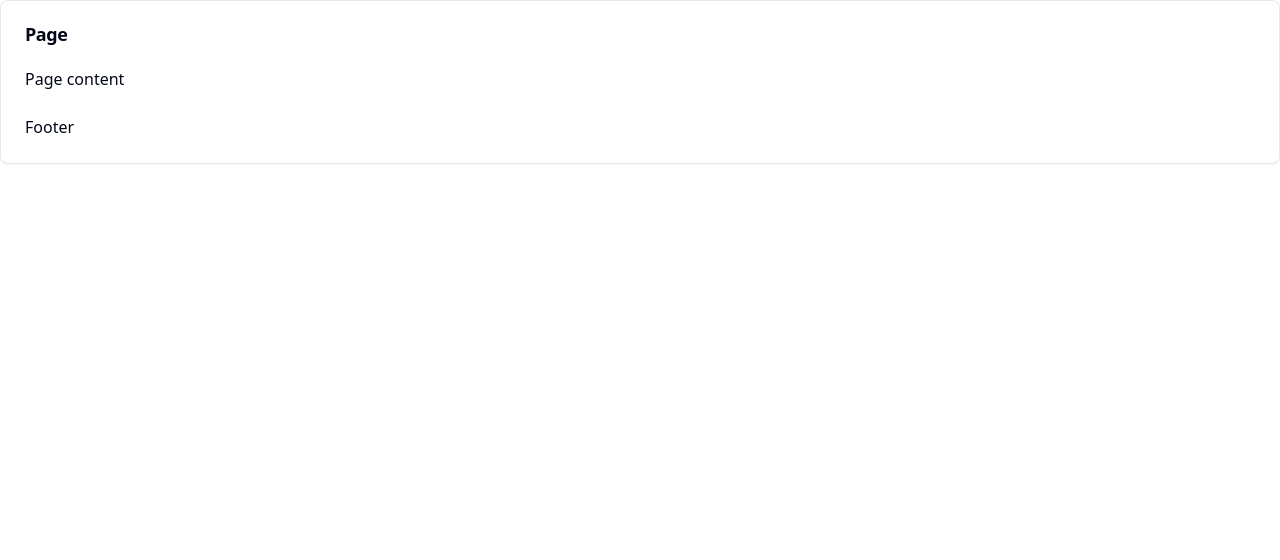
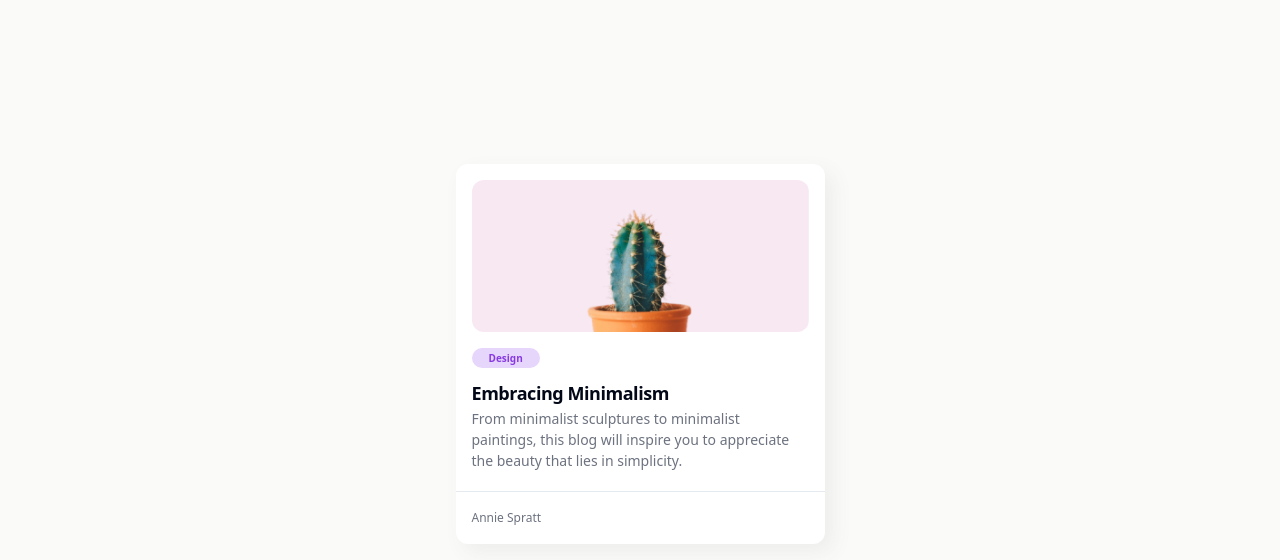
Before and after one commit to nodeexx/devchallenges--minimal-blog-card, a SvelteKit app: page / in a window 1280 px wide. Shown: the top 560 px of the page. Built offline with nearby package versions, Linux system fonts and the light colour scheme; a web font is replaced by a local one.

Commit message:
Complete the challenge

```diff
--- a/src/routes/+page.svelte
+++ b/src/routes/+page.svelte
@@ -1,13 +1,39 @@
 <script lang="ts">
+import { Badge } from '$lib/browser/shadcn-svelte/components/ui/badge';
 import * as Card from '$lib/browser/shadcn-svelte/components/ui/card';
 </script>
 
-<Card.Root>
-  <Card.Header>
-    <Card.Title>Page</Card.Title>
-  </Card.Header>
-  <Card.Content>
-    <p>Page content</p>
+<Card.Root
+  class="w-[369px] rounded-[12px] border-0 border-none shadow-[8px_8px_20px_0_rgba(85,85,85,0.08)]"
+>
+  <Card.Content
+    class="flex flex-col items-start gap-4 border-b border-solid border-b-challenge-light-gray px-4 pb-5 pt-4"
+  >
+    <img
+      src="/images/cactus_img.jpg"
+      alt="Placeholder"
+      class="h-[152px] w-full rounded-[12px] object-cover"
+    />
+    <Badge
+      class="rounded-[50px] bg-challenge-pink px-4 py-1 text-[10px] font-semibold leading-none text-challenge-purple hover:bg-challenge-pink hover:text-challenge-purple"
+    >
+      Design
+    </Badge>
+    <div class="flex flex-col gap-[6px]">
+      <Card.Title class="text-[18px] font-semibold leading-none">
+        Embracing Minimalism
+      </Card.Title>
+      <p
+        class="p-0 text-[14px] font-light leading-normal text-challenge-dark-gray"
+      >
+        From minimalist sculptures to minimalist paintings, this blog will
+        inspire you to appreciate the beauty that lies in simplicity.
+      </p>
+    </div>
   </Card.Content>
-  <Card.Footer>Footer</Card.Footer>
+  <Card.Footer
+    class="px-4 py-5 text-[12px] leading-none text-challenge-dark-gray"
+  >
+    Annie Spratt
+  </Card.Footer>
 </Card.Root>
--- a/src/styles/base.postcss
+++ b/src/styles/base.postcss
@@ -1,11 +1,20 @@
 @layer base {
   html,
   body {
+    /* General */
     @apply m-0
     block
     h-full
     w-full
     overflow-hidden
     p-0;
+    /* For the current solution */
+    @apply bg-challenge-background flex items-start justify-center;
+    /* Uncomment for development purposes */
+    /* @apply bg-challenge-pink; */
+  }
+
+  body {
+    @apply pt-[164px];
   }
 }
--- a/tailwind.config.ts
+++ b/tailwind.config.ts
@@ -26,6 +26,7 @@ const config: Config = {
           'light-gray': '#E5EAF0',
           'dark-gray': '#6C727F',
           black: '#20293A',
+          background: '#FAFAF9',
         },
         border: 'hsl(var(--border) / <alpha-value>)',
         input: 'hsl(var(--input) / <alpha-value>)',
```
